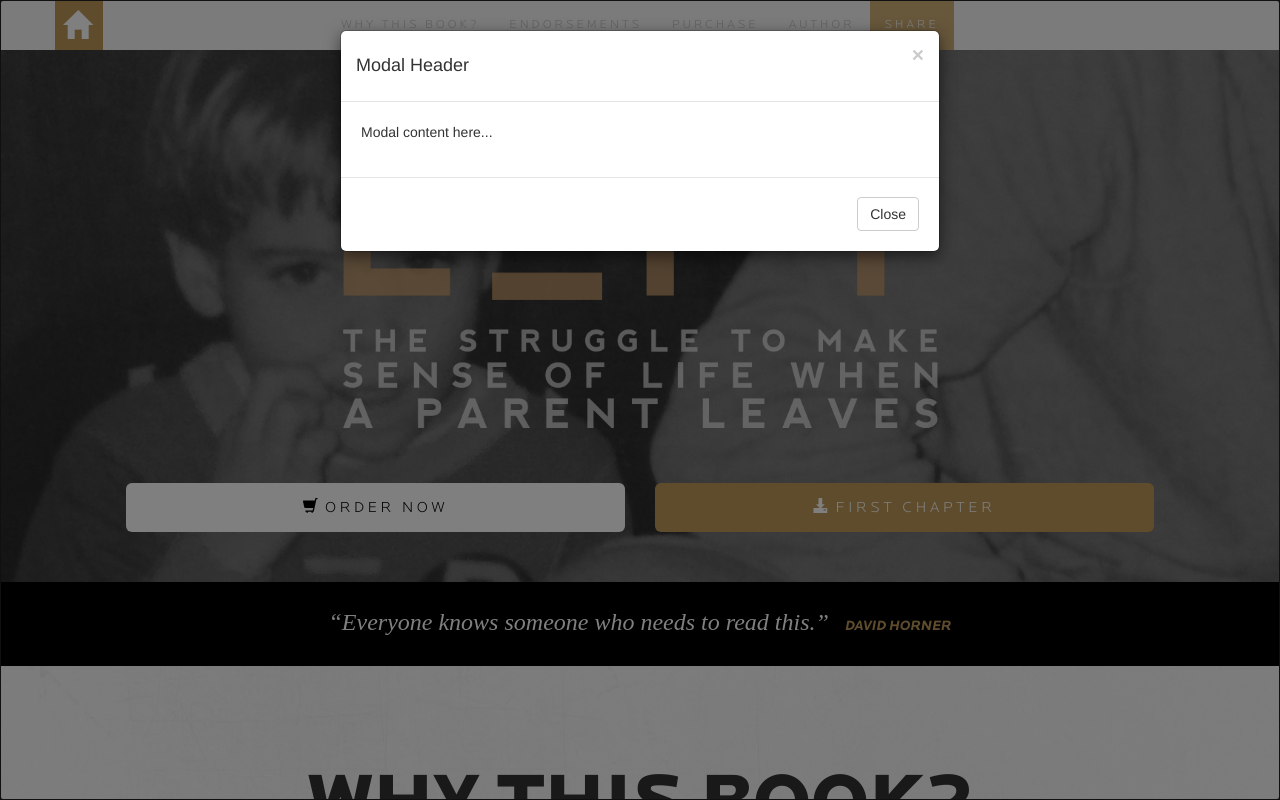
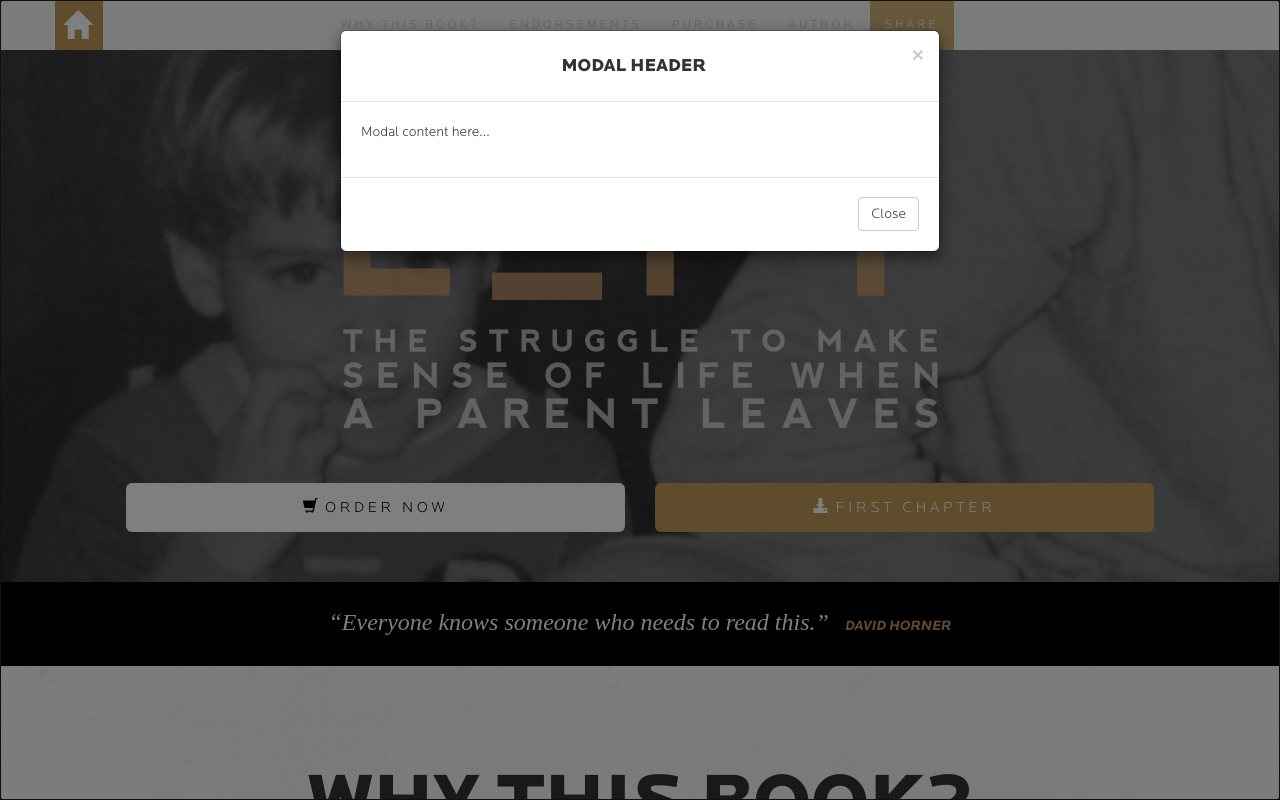
Before and after one commit to michaelfisher/jonathanedwards, a PHP site: page / in a window 1280 px wide, after a click on "ORDER NOW". Run offline with PHP 8.4, Linux system fonts and the light colour scheme.

Commit message:
Styling of Purchase modal.

```diff
--- a/css/style.css
+++ b/css/style.css
@@ -419,6 +419,20 @@ body {
 	overflow-y: auto !important;
 }
 
+#purchase-modal .modal-header h4 {
+	text-transform: uppercase;
+	text-align: center;
+	font-family: 'Locator-Black-900';
+}
+
+#purchase-modal .modal-body {
+	font-family: 'Locator-Light';
+}
+
+#purchase-modal .modal-footer button {
+	font-family: 'Locator-Light';
+}
+
 /*Author*/
 #author {
 	padding: 50px 0;
```
